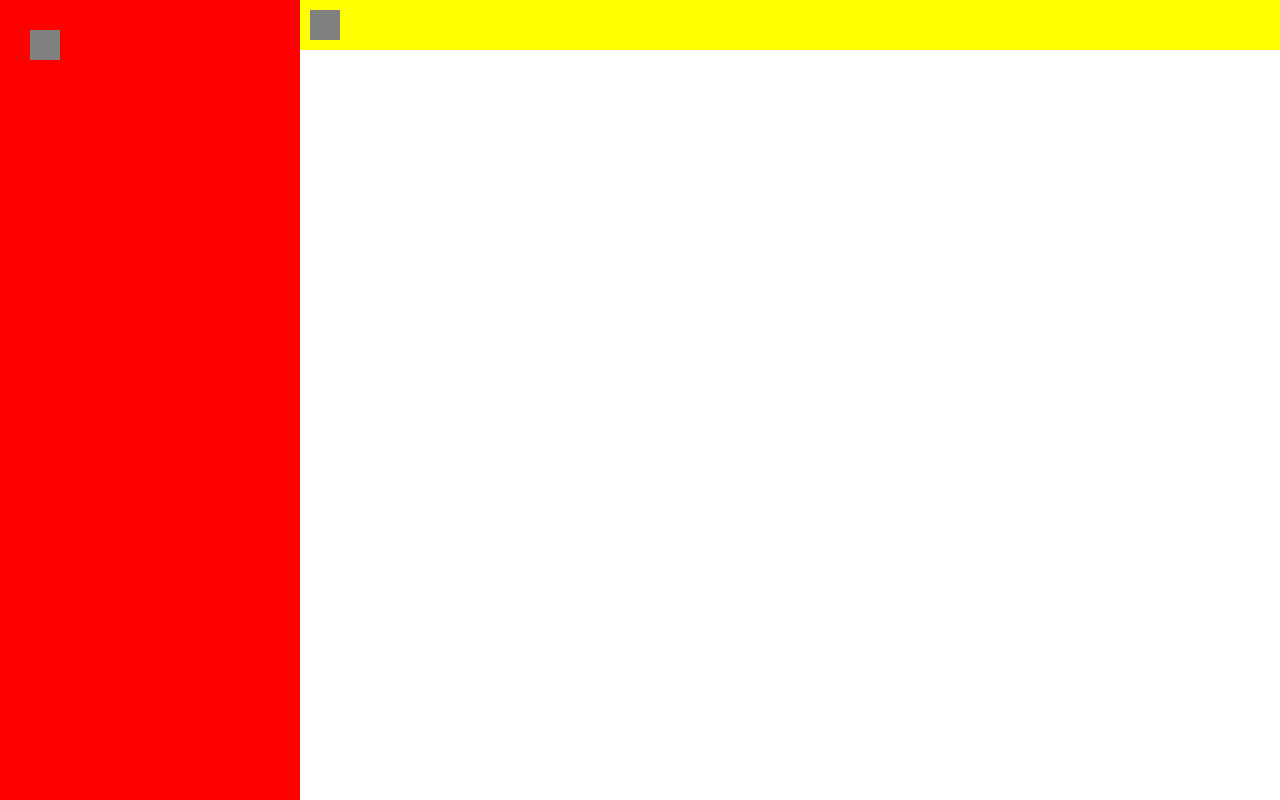
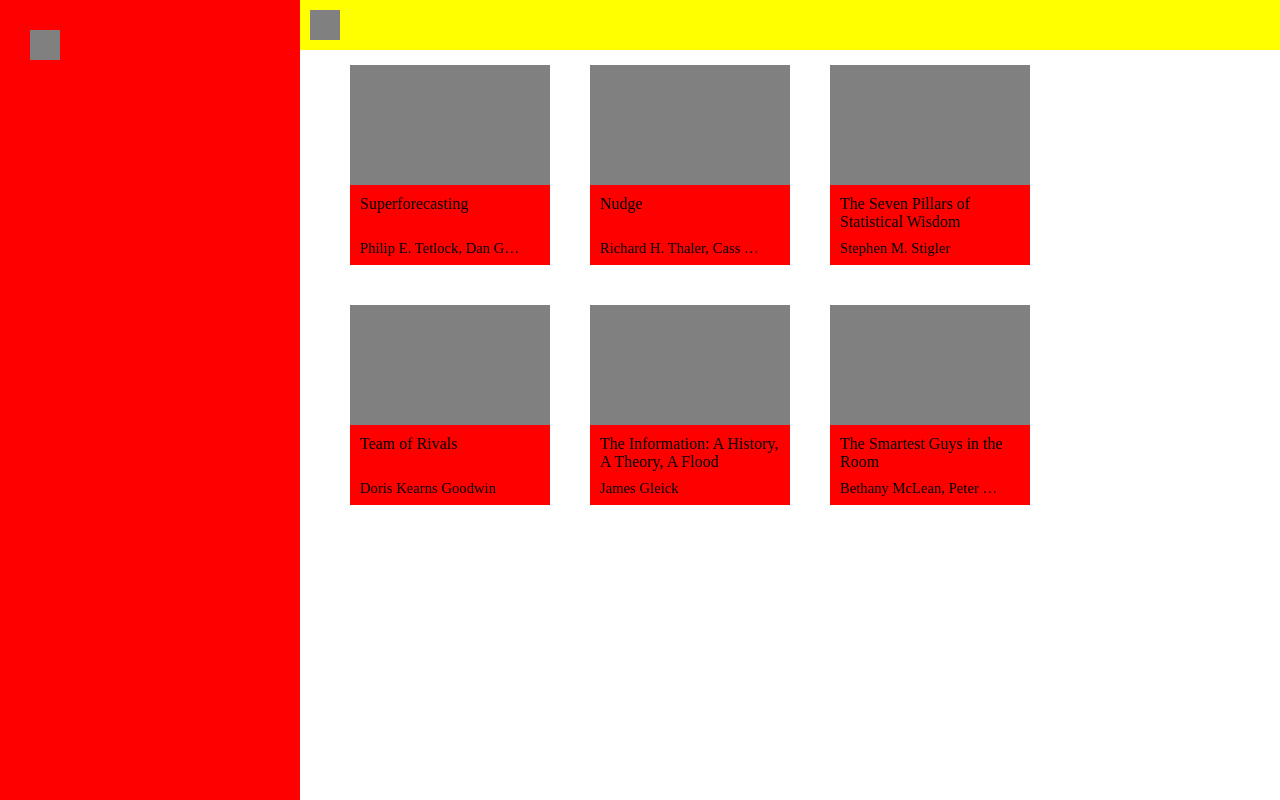
Before and after one commit to colintan95/book-organizer, a React app: page / in a window 1280 px wide. Built offline with nearby package versions, Linux system fonts and the light colour scheme.

Commit message:
Load local JSON data for testing.

```diff
--- a/src/components/Tile.js
+++ b/src/components/Tile.js
@@ -1,10 +1,10 @@
 import React from 'react';
 
-const Tile = ({ title, authors }) => (
+const Tile = ({ tile }) => (
   <div style={tileStyle}>
     <div style={tileInfoStyle}>
-      <div style={tileTitleStyle}>{title}</div>
-      <div style={tileAuthorsStyle}>{authors.join()}</div>
+      <div style={tileTitleStyle}>{tile.title}</div>
+      <div style={tileAuthorsStyle}>{tile.authors.join(', ')}</div>
     </div>
   </div>
 );
@@ -34,11 +34,14 @@
 };
 
 const tileAuthorsStyle = {
+  whiteSpace: 'nowrap',
+  overflow: 'hidden',
+  textOverflow: 'ellipsis',
   fontSize: '11pt',
   margin: '0px',
   padding: '0px',
-  width: '100%',
-  height: '15px'
+  width: '90%',
+  height: '20px',
 };
 
 export default Tile;
--- /dev/null
+++ b/src/components/TileWindow.js
@@ -0,0 +1,21 @@
+import React from 'react';
+
+const TileWindow = ({ tile }) => (
+  <div style={windowStyle}>
+
+  </div>
+);
+
+const windowStyle = {
+  visibility: 'hidden',
+  backgroundColor: 'green',
+  position: 'fixed',
+  marginTop: '-200px',
+  marginLeft: '-300px',
+  top: '50%',
+  left: '50%',
+  width: '600px',
+  height: '400px'
+};
+
+export default TileWindow;
--- a/src/components/Tileboard.js
+++ b/src/components/Tileboard.js
@@ -1,16 +1,24 @@
 import React from 'react';
 
 import Tile from './Tile';
+import TileWindow from './TileWindow';
 
 const Tileboard = ({ tiles }) => (
-  <div style={tileboardStyle}>
-    {tiles.map(tile => (
-      <Tile title={tile.title} authors={tile.authors}/>
-    ))}
+  <div>
+    <div style={tileboardStyle}>
+      {tiles.map(tile => (
+        <Tile tile={tile}/>
+      ))}
+    </div>
+    <TileWindow/>
   </div>
 );
 
 const tileboardStyle = {
+  position: 'absolute',
+  overflow: 'scroll',
+  top: '50px',
+  bottom: '0',
   margin: '0px',
   padding: '15px 30px',
 };
--- a/src/index.css
+++ b/src/index.css
@@ -1,3 +1,10 @@
+html {
+  overflow: hidden;
+  height: 100%;
+}
+
 body {
-  margin: 0px
+  overflow: auto;
+  height: 100%;
+  margin: 0px;
 }
--- a/src/index.js
+++ b/src/index.js
@@ -6,9 +6,24 @@
 import bookInfoApp from './reducers';
 import App from './components/App';
 import './index.css'
+import { addTile } from './actions';
 
+const { Map, List } = require('immutable');
+
+const data = require('./test/mock_data.json');
 
 let store = createStore(bookInfoApp);
+
+// Replace this with actual loaded data
+for (const cat in data) {
+  for (const elt in data[cat]) {
+    store.dispatch(addTile({
+      'title': data[cat][elt]['title'],
+      'authors': data[cat][elt]['authors'],
+      'category': cat
+    }));
+  }
+}
 
 render(
   <Provider store={store}>
--- /dev/null
+++ b/src/test/mock_data.json
@@ -0,0 +1,32 @@
+{
+  "economics": [
+    {
+      "title": "Superforecasting",
+      "authors": ["Philip E. Tetlock", "Dan Gardner"]
+    },
+    {
+      "title": "Nudge",
+      "authors": ["Richard H. Thaler", "Cass R. Sunstein"]
+    }
+  ],
+  "statistics": [
+    {
+      "title": "The Seven Pillars of Statistical Wisdom",
+      "authors": ["Stephen M. Stigler"]
+    }
+  ],
+  "biographies": [
+    {
+      "title": "Team of Rivals",
+      "authors": ["Doris Kearns Goodwin"]
+    },
+    {
+      "title": "The Information: A History, A Theory, A Flood",
+      "authors": ["James Gleick"]
+    },
+    {
+      "title": "The Smartest Guys in the Room",
+      "authors": ["Bethany McLean", "Peter Elkind"]
+    }
+  ]
+}
```
